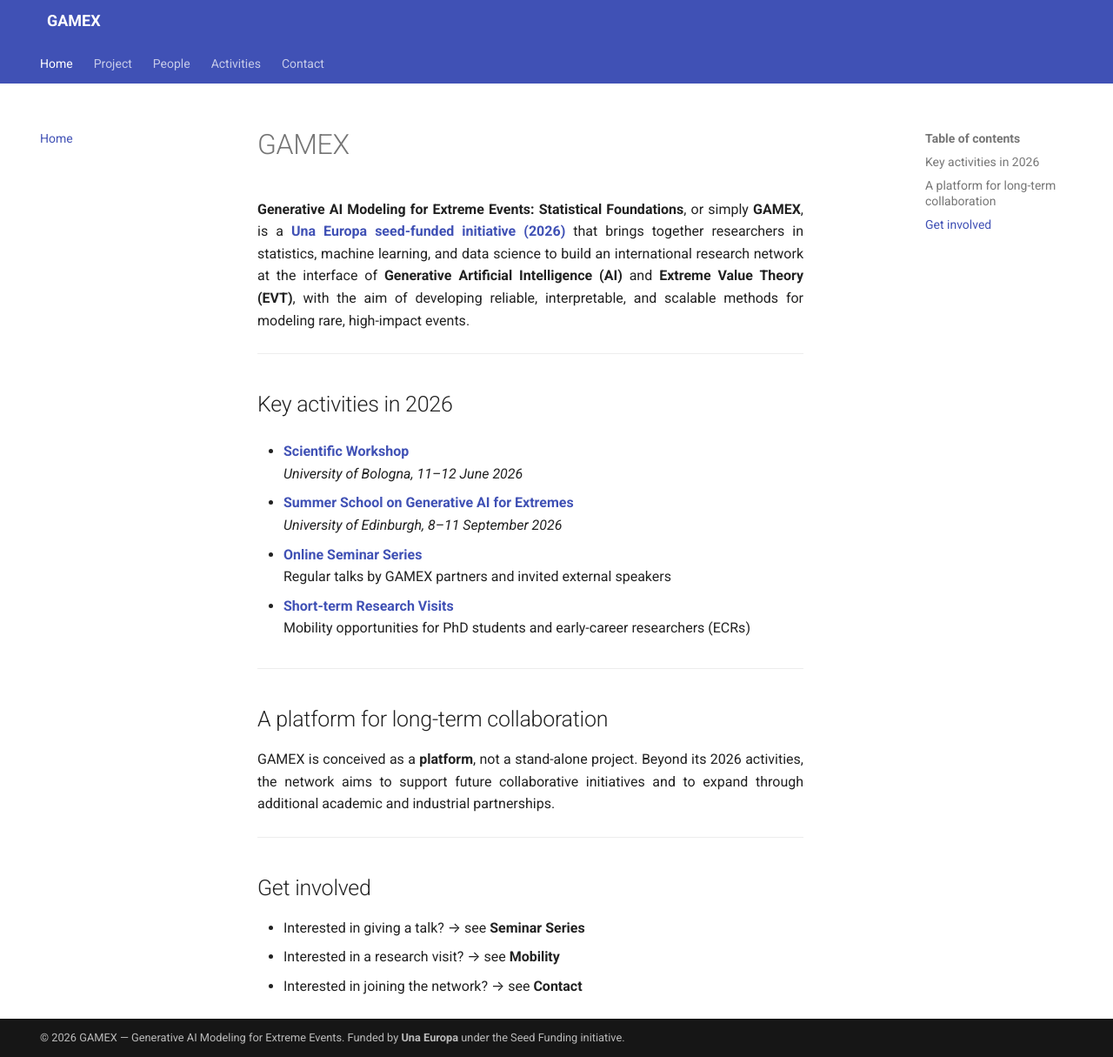
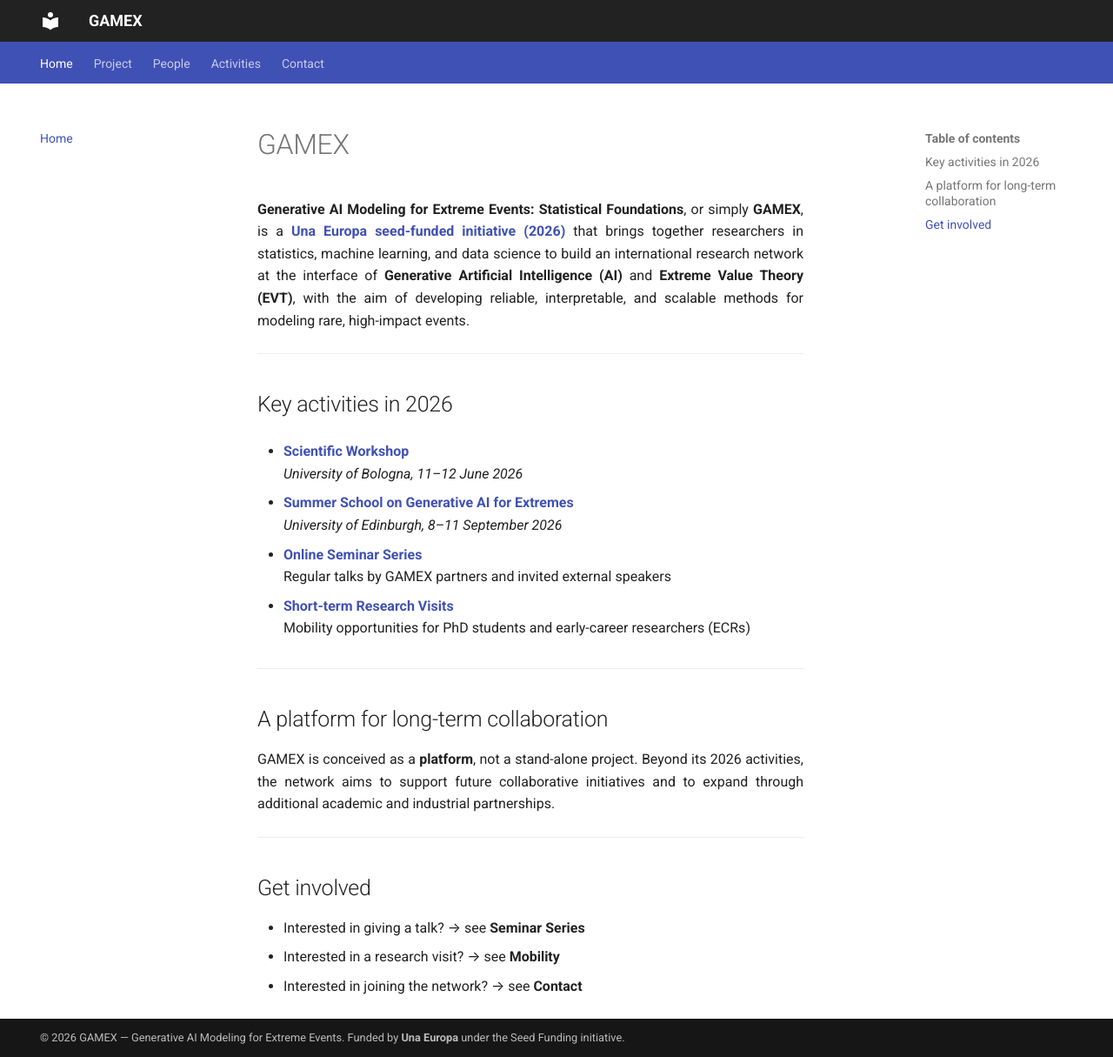
Before and after one commit to gamex-network/gamex-network.github.io, an MkDocs documentation site: the page built from docs/index.md, in a window 1280 px wide and 1215 px high. Shown: the whole window at 87% size. Built offline with MkDocs 1.6.1 and Material for MkDocs 9.7.7, drawn with Linux system fonts in a browser that asks for light colours.

Commit message:
Update extra.css

```diff
--- a/docs/stylesheets/extra.css
+++ b/docs/stylesheets/extra.css
@@ -1,6 +1,6 @@
-/* Hide the top-left logo/icon button */
-.md-header__button.md-logo {
-  display: none !important;
+/* Header background */
+.md-header {
+  background-color: #222222 !important;
 }
 
 /* Hide the search UI (icon + bar) */
```
